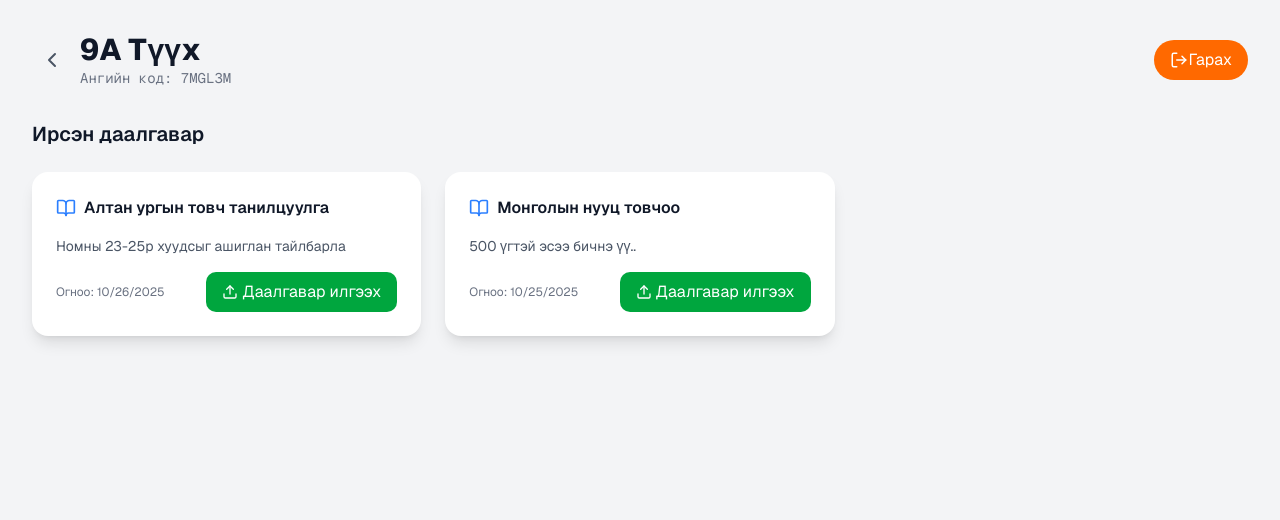
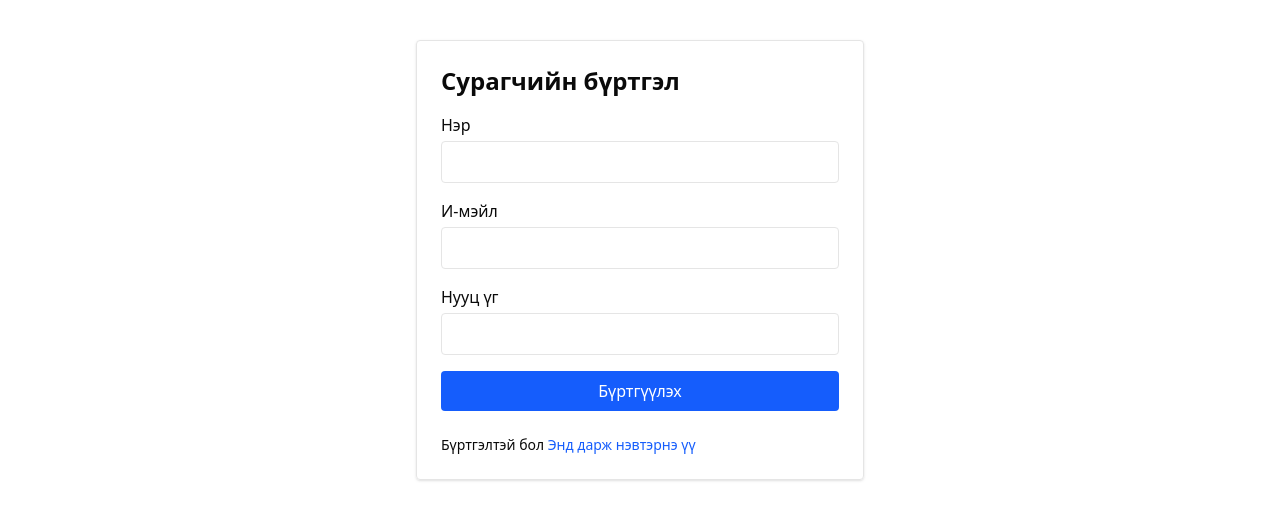
Before and after one commit to 2k1-Pinequest/Quest, a Next.js app in the folder client/: page /studentRoom in a window 1280 px wide. Shown: the top 520 px of the page. Built offline with nearby package versions, Linux system fonts and the light colour scheme.

Commit message:
student sign up hiisen

```diff
--- /dev/null
+++ b/client/src/app/studentRoom/dashboard/page.tsx
@@ -0,0 +1,11 @@
+"use client";
+import StudentDashboard from "@/components/student/StudentDashboard";
+// import Student from "@/components/student/studentQuiz";
+
+export default function StudentRoomPage() {
+  return (
+    <div>
+      <StudentDashboard />
+    </div>
+  );
+}
--- a/client/src/app/studentRoom/page.tsx
+++ b/client/src/app/studentRoom/page.tsx
@@ -1,11 +1,31 @@
 "use client";
+
+import { useState } from "react";
+import { useRouter } from "next/navigation";
+import StudentSignup from "@/components/auth/student/signUp";
+import StudentLogin from "@/components/auth/student/signIn";
 import StudentDashboard from "@/components/student/StudentDashboard";
-// import Student from "@/components/student/studentQuiz";
 
-export default function StudentRoomPage() {
+export default function Home() {
+  const router = useRouter();
+  const [step, setStep] = useState<"signup" | "login" | "dashboard">("signup");
+
+  // Signup амжилттай бол login руу шилжүүлэх
+  const handleSignupSuccess = () => {
+    setStep("login");
+  };
+
+  // Login амжилттай бол dashboard руу шилжүүлэх
+  const handleLoginSuccess = () => {
+    setStep("dashboard");
+    router.push("/studentRoom/dashboard"); // Dashboard руу redirect
+  };
+
   return (
-    <div>
-      <StudentDashboard />
+    <div className="max-w-3xl mx-auto mt-10 space-y-6">
+      {step === "signup" && <StudentSignup onSuccess={handleSignupSuccess} />}
+      {step === "login" && <StudentLogin onSuccess={handleLoginSuccess} />}
+      {step === "dashboard" && <StudentDashboard />}
     </div>
   );
 }
--- /dev/null
+++ b/client/src/components/auth/student/signIn.tsx
@@ -0,0 +1,102 @@
+"use client";
+
+import React, { useState } from "react";
+import { useForm, SubmitHandler } from "react-hook-form";
+import axios, { AxiosError } from "axios";
+
+interface FormInputs {
+  email: string;
+  password: string;
+}
+
+interface StudentLoginProps {
+  onSuccess?: () => void;
+}
+
+const StudentLogin: React.FC<StudentLoginProps> = ({ onSuccess }) => {
+  const [message, setMessage] = useState<string | null>(null);
+  const {
+    register,
+    handleSubmit,
+    formState: { errors, isSubmitting },
+  } = useForm<FormInputs>();
+
+  const onSubmit: SubmitHandler<FormInputs> = async (data) => {
+    try {
+      const res = await axios.post(
+        "http://localhost:4200/student/joinclass",
+        data,
+        { withCredentials: true }
+      );
+      localStorage.setItem("token", res.data.token);
+      setMessage("Амжилттай нэвтэрлээ!");
+      setTimeout(() => onSuccess?.(), 1000);
+    } catch (err) {
+      const error = err as AxiosError<{ message: string }>;
+      setMessage(error.response?.data?.message || "Нэвтрэхэд алдаа гарлаа");
+    }
+  };
+
+  return (
+    <div className="max-w-md mx-auto mt-10 p-6 border rounded shadow">
+      <h2 className="text-2xl font-bold mb-4">Сурагч нэвтрэх</h2>
+
+      {message && (
+        <div
+          className={`mb-4 p-2 rounded ${
+            message.includes("Амжилттай")
+              ? "bg-green-100 text-green-700"
+              : "bg-red-100 text-red-700"
+          }`}
+        >
+          {message}
+        </div>
+      )}
+
+      <form onSubmit={handleSubmit(onSubmit)} className="space-y-4">
+        <div>
+          <label className="block mb-1 font-medium">И-мэйл</label>
+          <input
+            {...register("email", { required: "И-мэйл оруулах шаардлагатай" })}
+            type="email"
+            className="w-full border px-3 py-2 rounded"
+          />
+          {errors.email && (
+            <p className="text-red-500 text-sm">{errors.email.message}</p>
+          )}
+        </div>
+
+        <div>
+          <label className="block mb-1 font-medium">Нууц үг</label>
+          <input
+            {...register("password", {
+              required: "Нууц үг оруулах шаардлагатай",
+            })}
+            type="password"
+            className="w-full border px-3 py-2 rounded"
+          />
+          {errors.password && (
+            <p className="text-red-500 text-sm">{errors.password.message}</p>
+          )}
+        </div>
+
+        <button
+          type="submit"
+          disabled={isSubmitting}
+          className="w-full bg-blue-600 text-white py-2 rounded hover:bg-blue-700 transition"
+        >
+          {isSubmitting ? "Нэвтрэж байна..." : "Нэвтрэх"}
+        </button>
+
+        <p className="text-sm mt-2">
+          Бүртгэлгүй юу?{" "}
+          <a href="#" onClick={() => onSuccess?.()} className="text-blue-600">
+            Энд дарж бүртгүүлнэ үү
+          </a>
+        </p>
+      </form>
+    </div>
+  );
+};
+
+export default StudentLogin;
--- /dev/null
+++ b/client/src/components/auth/student/signUp.tsx
@@ -0,0 +1,124 @@
+"use client";
+
+import React, { useState } from "react";
+import { useForm, SubmitHandler } from "react-hook-form";
+import axios, { AxiosError } from "axios";
+
+interface FormInputs {
+  studentName: string;
+  email: string;
+  password: string;
+}
+
+interface StudentSignupProps {
+  onSuccess?: () => void;
+}
+
+const StudentSignup: React.FC<StudentSignupProps> = ({ onSuccess }) => {
+  const [message, setMessage] = useState<string | null>(null);
+  const {
+    register,
+    handleSubmit,
+    formState: { errors, isSubmitting },
+  } = useForm<FormInputs>();
+  const passwordPattern = /^(?=.*[a-z])(?=.*[A-Z])(?=.*\d).{8,}$/;
+
+  const onSubmit: SubmitHandler<FormInputs> = async (data) => {
+    try {
+      await axios.post("http://localhost:4200/student/register", data, {
+        withCredentials: true,
+      });
+      setMessage("Амжилттай бүртгэгдлээ! Одоо нэвтрэх боломжтой.");
+      setTimeout(() => onSuccess?.(), 1500);
+    } catch (err) {
+      const error = err as AxiosError<{ message: string }>;
+      setMessage(
+        error.response?.data?.message || "Бүртгэл хийхэд алдаа гарлаа"
+      );
+    }
+  };
+
+  return (
+    <div className="max-w-md mx-auto mt-10 p-6 border rounded shadow">
+      <h2 className="text-2xl font-bold mb-4">Сурагчийн бүртгэл</h2>
+
+      {message && (
+        <div
+          className={`mb-4 p-2 rounded ${
+            message.includes("Амжилттай")
+              ? "bg-green-100 text-green-700"
+              : "bg-red-100 text-red-700"
+          }`}
+        >
+          {message}
+        </div>
+      )}
+
+      <form onSubmit={handleSubmit(onSubmit)} className="space-y-4">
+        <div>
+          <label className="block mb-1 font-medium">Нэр</label>
+          <input
+            {...register("studentName", {
+              required: "Нэр оруулах шаардлагатай",
+            })}
+            className="w-full border px-3 py-2 rounded"
+          />
+          {errors.studentName && (
+            <p className="text-red-500 text-sm">{errors.studentName.message}</p>
+          )}
+        </div>
+
+        <div>
+          <label className="block mb-1 font-medium">И-мэйл</label>
+          <input
+            {...register("email", {
+              required: "И-мэйл оруулах шаардлагатай",
+              pattern: { value: /\S+@\S+\.\S+/, message: "И-мэйл буруу байна" },
+            })}
+            type="email"
+            className="w-full border px-3 py-2 rounded"
+          />
+          {errors.email && (
+            <p className="text-red-500 text-sm">{errors.email.message}</p>
+          )}
+        </div>
+
+        <div>
+          <label className="block mb-1 font-medium">Нууц үг</label>
+          <input
+            {...register("password", {
+              required: "Нууц үг оруулах шаардлагатай",
+              pattern: {
+                value: passwordPattern,
+                message:
+                  "Нууц үг 8+ тэмдэгт, том жижиг үсэг болон тоо агуулсан байх ёстой",
+              },
+            })}
+            type="password"
+            className="w-full border px-3 py-2 rounded"
+          />
+          {errors.password && (
+            <p className="text-red-500 text-sm">{errors.password.message}</p>
+          )}
+        </div>
+
+        <button
+          type="submit"
+          disabled={isSubmitting}
+          className="w-full bg-blue-600 text-white py-2 rounded hover:bg-blue-700 transition"
+        >
+          {isSubmitting ? "Бүртгэж байна..." : "Бүртгүүлэх"}
+        </button>
+
+        <p className="text-sm mt-2">
+          Бүртгэлтэй бол{" "}
+          <a href="#" onClick={() => onSuccess?.()} className="text-blue-600">
+            Энд дарж нэвтэрнэ үү
+          </a>
+        </p>
+      </form>
+    </div>
+  );
+};
+
+export default StudentSignup;
```
